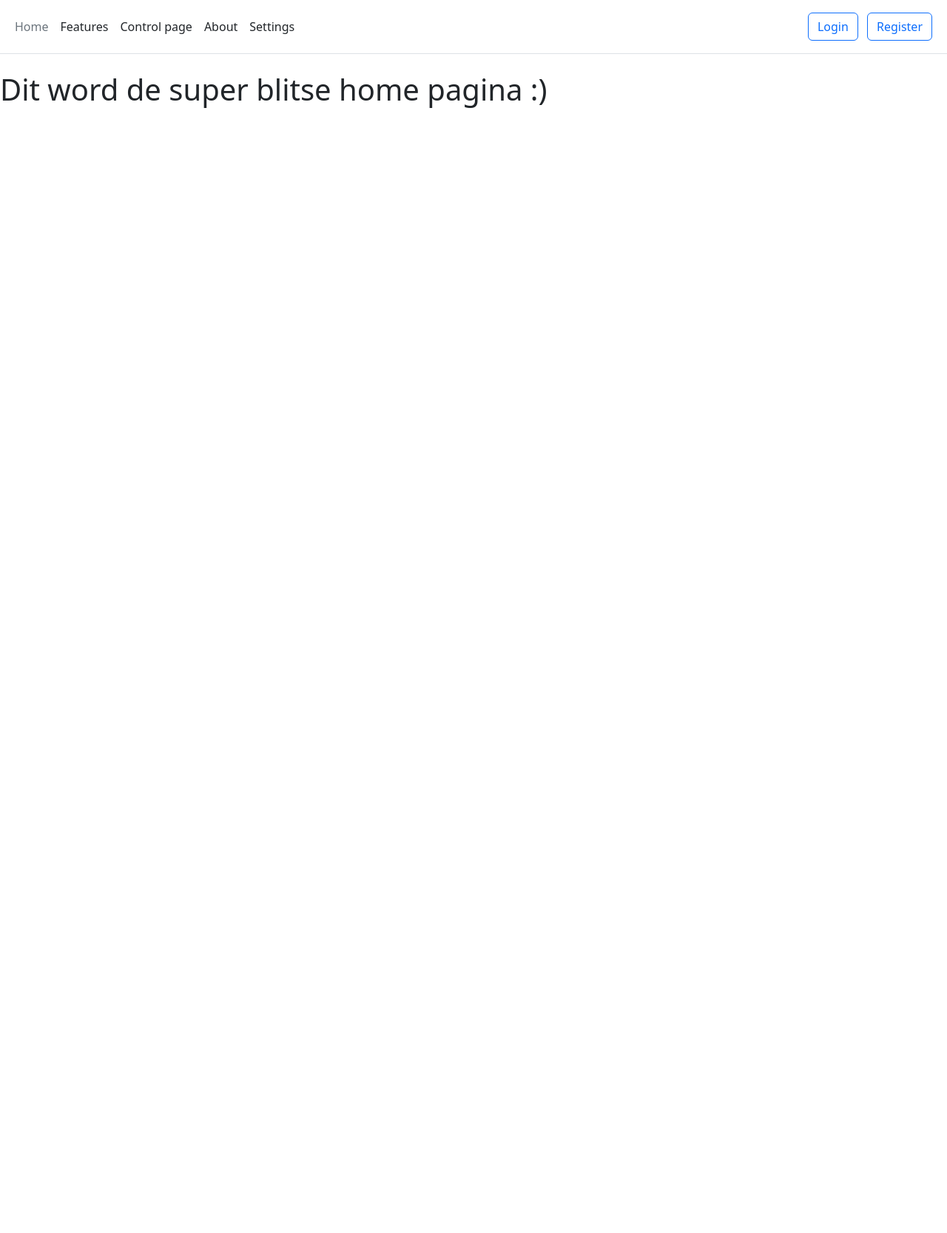
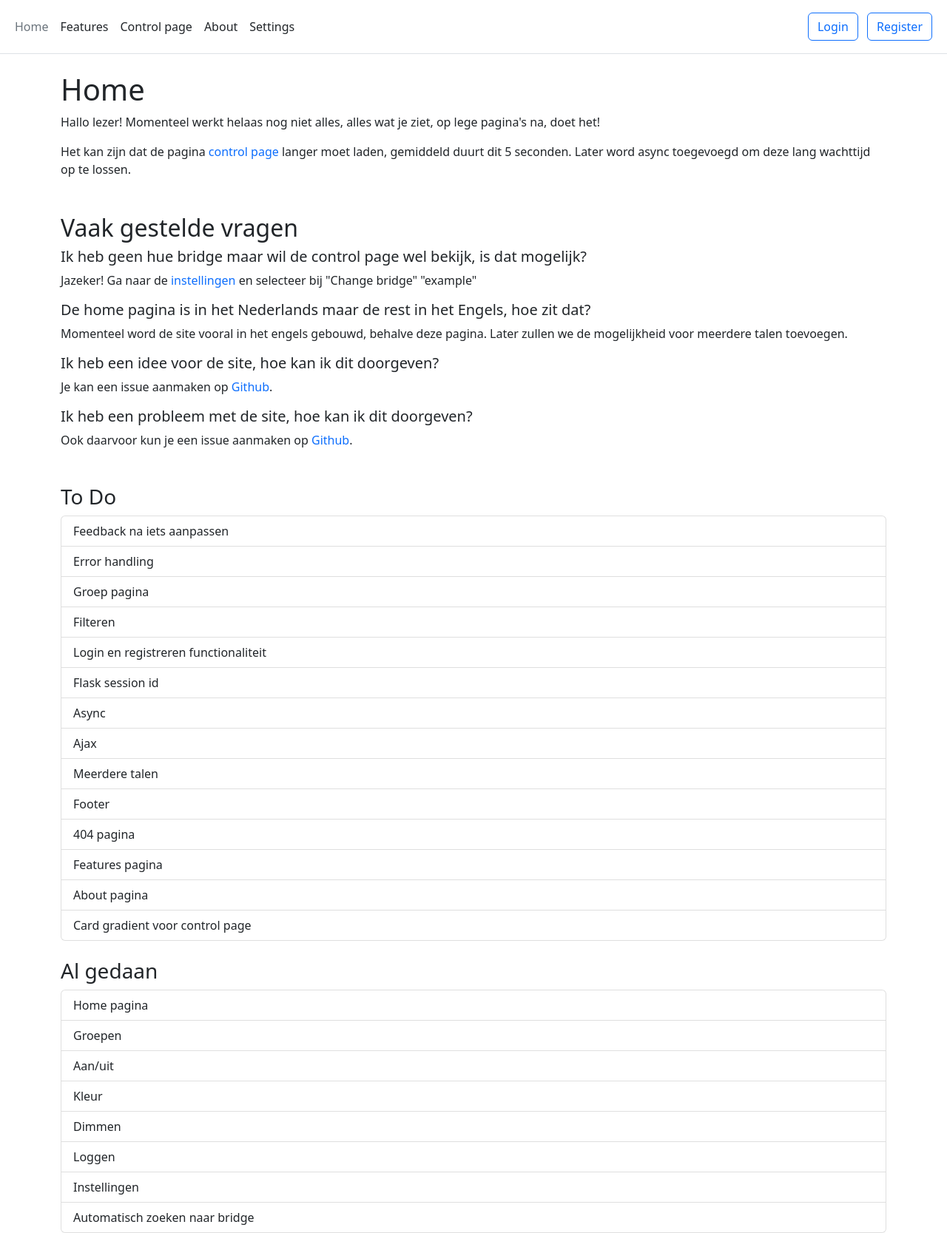
Before and after one commit to woutvos/Hue-control-site, a Flask app: page / in a window 1280 px wide. Shown: the whole page at 74% size. Before the commit the page ends 146 px from the top, so only its background shows below. Run offline with Flask 2, Linux system fonts and the light colour scheme.

Commit message:
Added a home page

```diff
--- a/templates/home.html
+++ b/templates/home.html
@@ -1,4 +1,53 @@
 {% extends "layout.html" %}
 {% block content %}
-    <h1>Dit word de super blitse home pagina :)</h1>
+    <div class="container-sm">
+        <h1>Home</h1>
+        <p>Hallo lezer! Momenteel werkt helaas nog niet alles, alles wat je ziet, op lege pagina's na, doet het!</p>
+        <p>Het kan zijn dat de pagina <a href="{{ url_for('control_page') }}">control page</a> langer moet laden, gemiddeld duurt dit 5 seconden. Later word async toegevoegd om deze lang wachttijd op te lossen.</p>
+
+        <h2 class="mt-5">Vaak gestelde vragen</h2>
+        <h5>Ik heb geen hue bridge maar wil de control page wel bekijk, is dat mogelijk?</h5>
+        <p>Jazeker! Ga naar de <a href="{{ url_for('settings') }}">instellingen</a> en selecteer bij "Change bridge" "example"</p>
+
+        <h5>De home pagina is in het Nederlands maar de rest in het Engels, hoe zit dat?</h5>
+        <p>Momenteel word de site vooral in het engels gebouwd, behalve deze pagina. Later zullen we de mogelijkheid voor meerdere talen toevoegen.</p>
+
+        <h5>Ik heb een idee voor de site, hoe kan ik dit doorgeven?</h5>
+        <p>Je kan een issue aanmaken op <a href="https://github.com/woutvos/Hue-control-site/issues/new">Github</a>.</p>
+
+        <h5>Ik heb een probleem met de site, hoe kan ik dit doorgeven?</h5>
+        <p>Ook daarvoor kun je een issue aanmaken op <a href="https://github.com/woutvos/Hue-control-site/issues/new">Github</a>.</p>
+
+        <h3 class="mt-5">To Do</h3>
+        <div class="list-group">
+            <li class="list-group-item">Feedback na iets aanpassen</li>
+            <li class="list-group-item">Error handling</li>
+            <li class="list-group-item">Groep pagina</li>
+            <li class="list-group-item">Filteren</li>
+            <li class="list-group-item">Login en registreren functionaliteit</li>
+            <li class="list-group-item">Flask session id</li>
+            <li class="list-group-item">Async</li>
+            <li class="list-group-item">Ajax</li>
+            <li class="list-group-item">Meerdere talen</li>
+            <li class="list-group-item">Footer</li>
+            <li class="list-group-item">404 pagina</li>
+            <li class="list-group-item">Features pagina</li>
+            <li class="list-group-item">About pagina</li>
+            <li class="list-group-item">Card gradient voor control page</li>
+        </div>
+
+            <!-- Disabled item's-->
+        <br>
+        <h3 mt-4>Al gedaan</h3>
+        <div class="list-group">
+            <li class="list-group-item list-group-item-action">Home pagina</li>
+            <li class="list-group-item list-group-item-action">Groepen</li>
+            <li class="list-group-item list-group-item-action">Aan/uit</li>
+            <li class="list-group-item list-group-item-action">Kleur</li>
+            <li class="list-group-item list-group-item-action">Dimmen</li>
+            <li class="list-group-item list-group-item-action">Loggen</li>
+            <li class="list-group-item list-group-item-action">Instellingen</li>
+            <li class="list-group-item list-group-item-action">Automatisch zoeken naar bridge</li>
+        </div>
+    </div>
 {% endblock content %}
```
